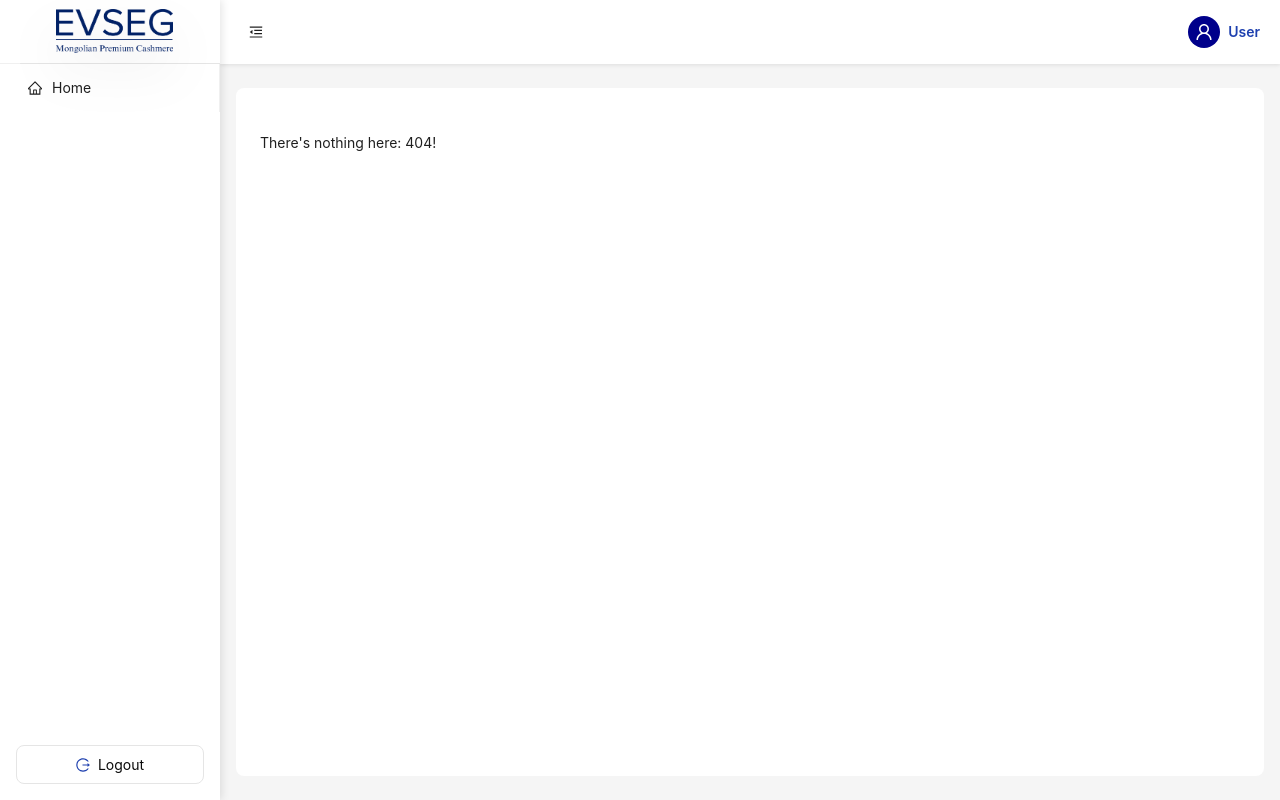
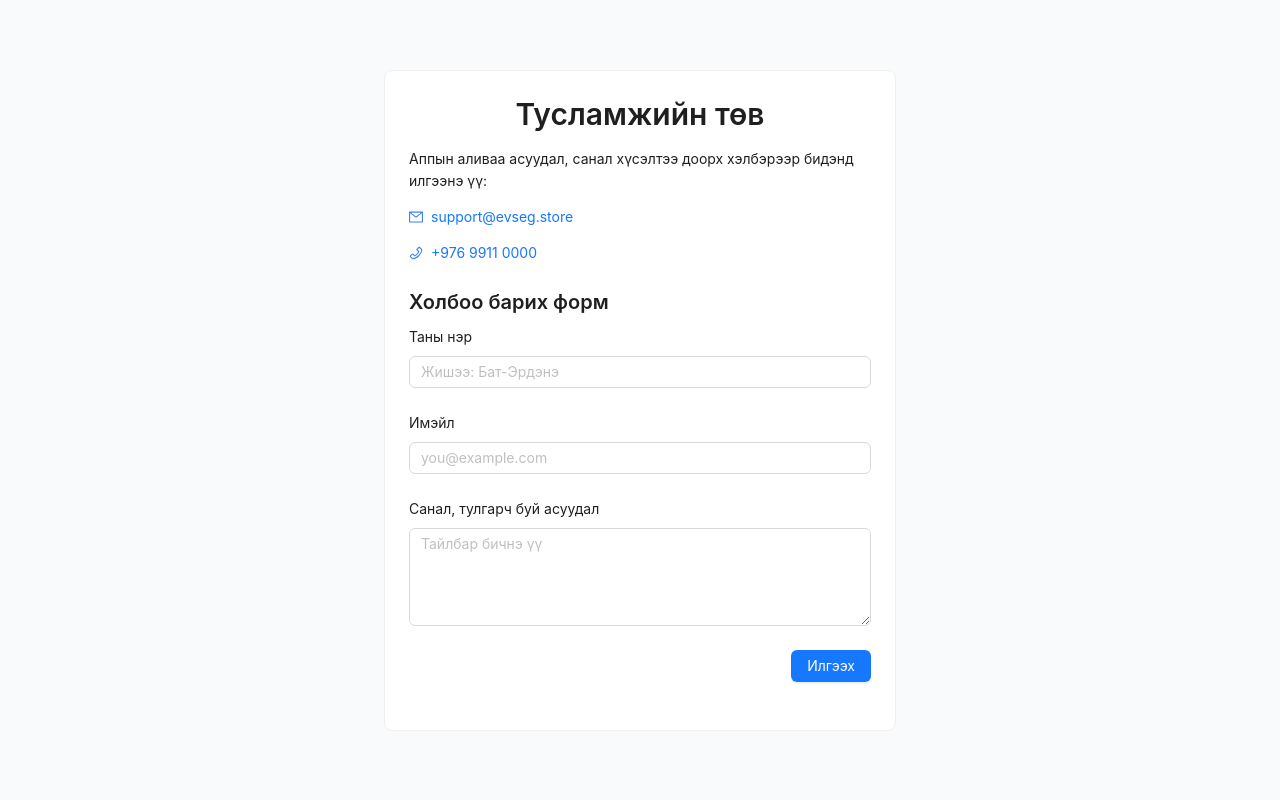
Before and after one commit to Irmuuunnn/digital-negdel-web, a React (Vite) app: page /support in a window 1280 px wide. Before the commit this address had no page. Built offline with nearby package versions, Linux system fonts and the light colour scheme.

Commit message:
support page

```diff
--- a/src/App.tsx
+++ b/src/App.tsx
@@ -15,6 +15,7 @@ import SignupScreen from "./screens/Signup";
 import HomeScreen from "./screens/Home";
 import StartTripScreen from "./screens/Starttrip";
 import TripDetailsScreen from "./screens/TripDetail";
+import SupportPage from "./screens/Support";
 // import { GlobalProvider, useGlobalContext } from "skywhale-api";
 
 interface PrivateRouteProps {
@@ -111,6 +112,10 @@ const App = () => {
             element={ <LoginScreen />}
           />
           <Route
+            path="/support"
+            element={<SupportPage />}
+            />
+          <Route
             path="/home"
             element={ <HomeScreen />}
           />
--- /dev/null
+++ b/src/screens/Support/index.tsx
@@ -0,0 +1,90 @@
+// src/pages/SupportPage.tsx
+
+import React from "react";
+import { Form, Input, Button, Typography, Card, message } from "antd";
+import { MailOutlined, PhoneOutlined } from "@ant-design/icons";
+
+const { Title, Paragraph } = Typography;
+
+const SupportPage: React.FC = () => {
+  const [form] = Form.useForm();
+
+  const onFinish = (values: object) => {
+    console.log("Contact form values:", values);
+    message.success("Амжилттай илгээгдлээ");
+    form.resetFields();
+  };
+
+  return (
+    <div className="min-h-screen bg-gray-50 flex items-center justify-center p-4">
+      <Card className="w-full max-w-lg">
+        <Title level={2} className="text-center mb-4">
+          Тусламжийн төв
+        </Title>
+        <Paragraph>
+          Аппын аливаа асуудал, санал хүсэлтээ доорх хэлбэрээр бидэнд илгээнэ үү:
+        </Paragraph>
+
+        <div className="mb-6 space-y-2">
+          <Paragraph className="flex items-center">
+            <MailOutlined className="mr-2 text-blue-500" />
+            <a href="mailto:support@evseg.store">
+              support@evseg.store
+            </a>
+          </Paragraph>
+          <Paragraph className="flex items-center">
+            <PhoneOutlined className="mr-2 text-blue-500" />
+            <a href="tel:+97699110000">
+              +976 9911 0000
+            </a>
+          </Paragraph>
+        </div>
+
+        <Title level={4} className="mb-3">
+          Холбоо барих форм
+        </Title>
+        <Form
+          form={form}
+          layout="vertical"
+          onFinish={onFinish}
+          requiredMark={false}
+        >
+          <Form.Item
+            label="Таны нэр"
+            name="name"
+            rules={[{ required: true, message: "Нэрээ оруулна уу" }]}
+          >
+            <Input placeholder="Жишээ: Бат-Эрдэнэ" />
+          </Form.Item>
+
+          <Form.Item
+            label="Имэйл"
+            name="email"
+            rules={[
+              { required: true, message: "Имэйлээ оруулна уу" },
+              { type: "email", message: "Зөв имэйл хаяг оруулна уу" },
+            ]}
+          >
+            <Input placeholder="you@example.com" />
+          </Form.Item>
+
+          <Form.Item
+            label="Санал, тулгарч буй асуудал"
+            name="message"
+            rules={[{ required: true, message: "Санал эсвэл асуудлаа бичнэ үү" }]}
+          >
+            <Input.TextArea rows={4} placeholder="Тайлбар бичнэ үү" />
+          </Form.Item>
+
+          <Form.Item className="text-right">
+            <Button type="primary" htmlType="submit">
+              Илгээх
+            </Button>
+          </Form.Item>
+        </Form>
+      </Card>
+    </div>
+  );
+};
+
+export default SupportPage;
```
